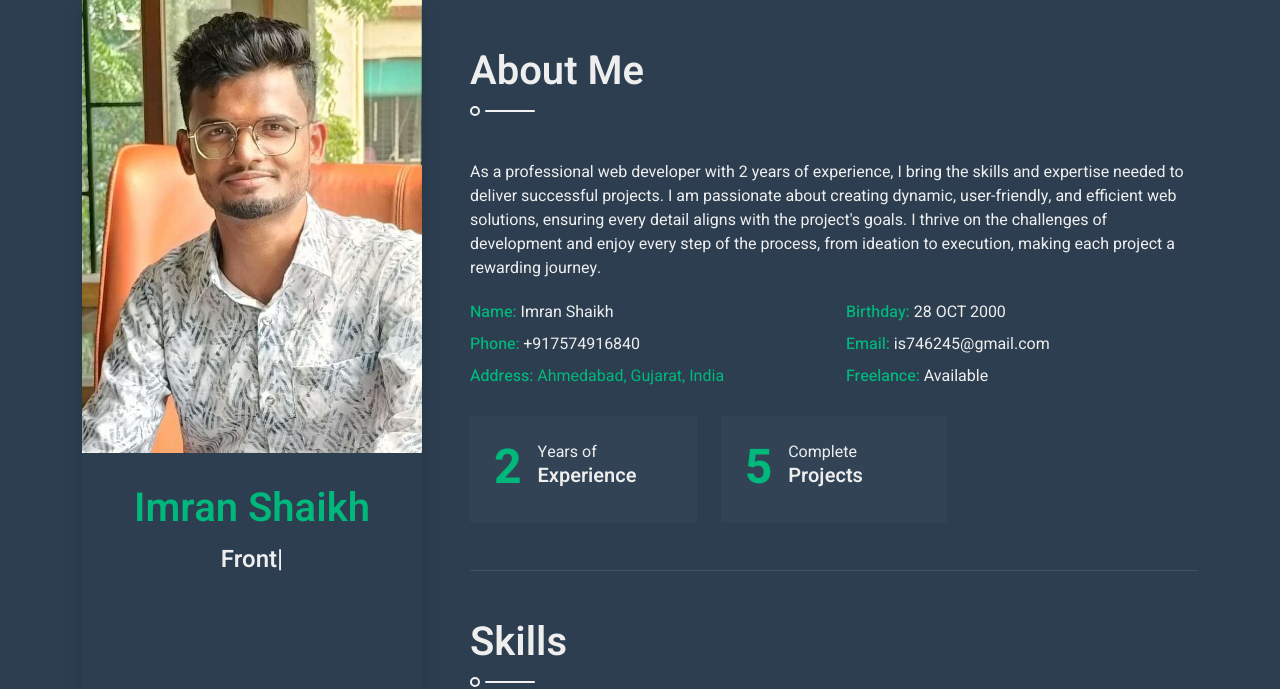
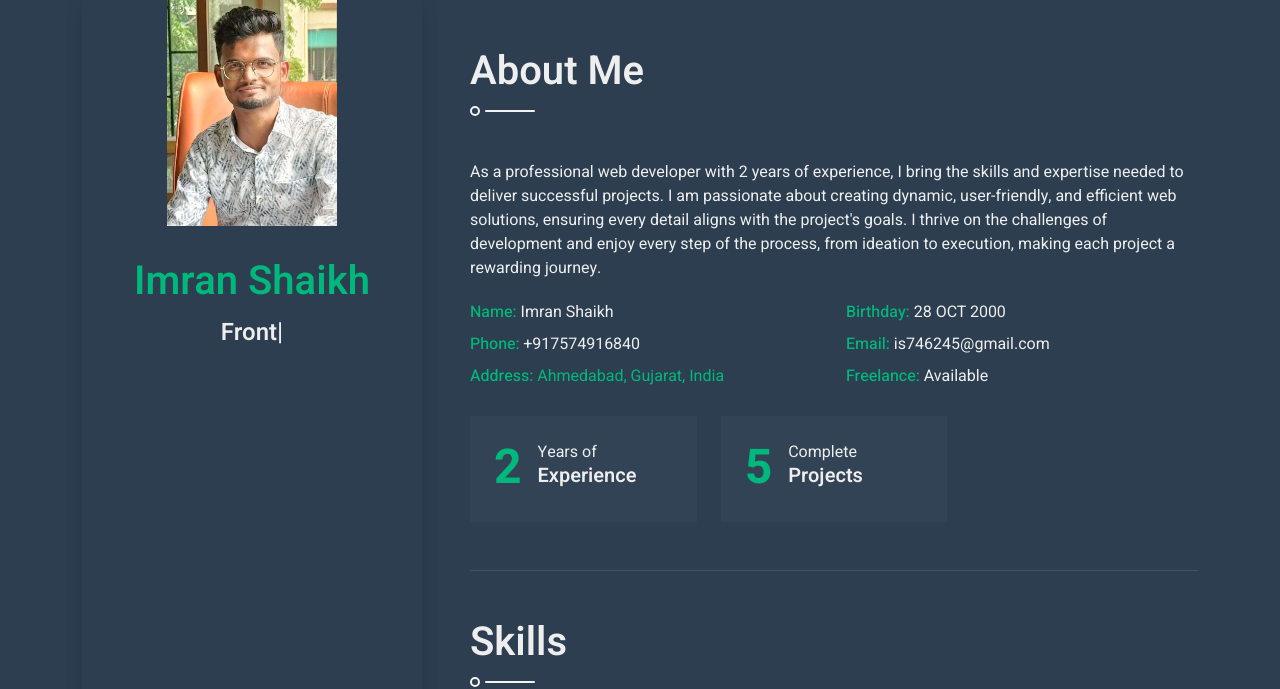
Before and after one commit to imran-shaikh-is/showcase, a plain HTML site: page index.html in a window 1280 px wide. Shown: the top 689 px of the page. Drawn offline with nearby package versions, Linux system fonts and the light colour scheme; no server answers.

Commit message:
Add files via upload

```diff
--- a/index.html
+++ b/index.html
@@ -46,7 +46,12 @@
         <div class="row g-5">
             <div class="col-lg-4 sticky-lg-top vh-100">
                 <div class="d-flex flex-column h-100 text-center overflow-auto shadow">
-                    <img class="w-100 img-fluid mb-4" src="img/profile_11.jpg" alt="Image">
+                    <!-- <img class="w-50 img-fluid mb-4" src="img/profile_11.jpg" alt="Image" style="align-self: center;"> -->
+
+                    <img class="w-50 img-fluid mb-4" src="img/profile_11.jpg" alt="Image" style="align-self: center;">
+
+
+
                     <h1 class="text-primary mt-2">Imran Shaikh</h1>
                     <div class="mb-4" style="height: 22px;">
                         <h4 class="typed-text-output d-inline-block text-light"></h4>
```
